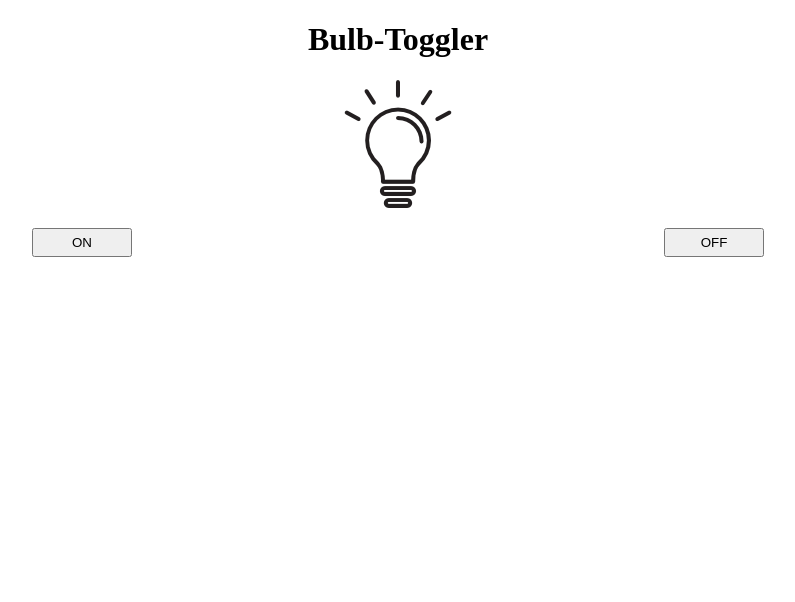
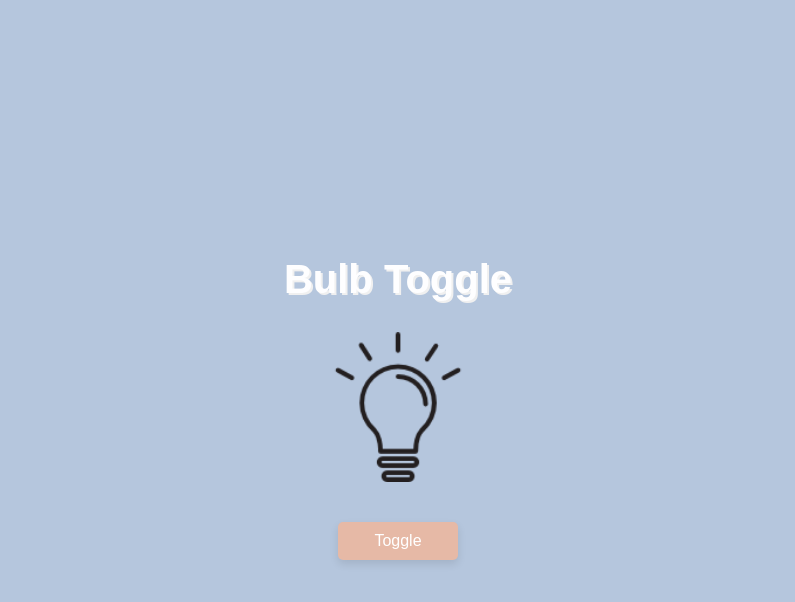
Before and after one commit to rupalikorade/Bulb-Toggler, a plain HTML site: page index.html in a window 1280 px wide. Shown: the whole page, without its empty margins (242-1037 px from the left). Drawn offline with Linux system fonts and the light colour scheme.

Commit message:
page design

```diff
--- a/index.html
+++ b/index.html
@@ -3,52 +3,72 @@
 <head>
     <meta charset="UTF-8">
     <meta name="viewport" content="width=device-width, initial-scale=1.0">
-    <title>Document</title>
+    <title>Bulb Toggle</title>
     <style>
-        .heading{
+        body {
+            font-family: Arial, sans-serif;
+            background: #b5c6dd;
+            color: #333;
+            display: flex;
+            flex-direction: column;
+            align-items: center;
+            justify-content: center;
+            height: 100vh;
+            margin: 0;
+        }
+        .app-title {
             text-align: center;
+            font-size: 2.5em;
+            color: #fefeff;
+            text-shadow: 2px 2px #f0f0f0;
+            margin-bottom: 20px;
         }
-        .off-img{
+        .img-bulb {
+            height: 150px;
             display: block;
             margin: 10px auto;
+            transition: transform 0.3s;
         }
-    .main-container{
-        display: flex;
-        justify-content: center;
-
-    }
-    .btn-toggle{
-        margin:  10px auto;
-        padding: 5px;
-        width: 100px;
-        cursor: pointer;
-        ;
-    }
+        .img-bulb:hover {
+            transform: scale(1.1);
+        }
+        .btn-container {
+            display: flex;
+            justify-content: center;
+            margin-top: 20px;
+        }
+        .btn-toggle {
+            margin: 10px 30px;
+            width: 120px;
+            padding: 10px;
+            font-size: 1em;
+            cursor: pointer;
+            background-color: #E6B9A6;
+            color: white;
+            border: none;
+            border-radius: 5px;
+            box-shadow: 0 4px 8px rgba(0, 0, 0, 0.1);
+            transition: background-color 0.3s, transform 0.3s;
+        }
+        .btn-toggle:hover {
+            background-color:#ee8f67;
+            transform: scale(1.05);        }
 
     </style>
 </head>
 <body>
-    <h1 class="heading">Bulb-Toggler</h1>
-    <img src="off.png" alt="bulb-img" class="off-img" id="img-bulb">
-    <div class="main-container">
-
-        <button type="button" class="btn-toggle" onclick="bulbOn()" >ON</button>
-        <button type="button" class="btn-toggle" onclick="bulbOff()" >OFF</button>
-
+    <h1 class="app-title">Bulb Toggle</h1>
+    <img src="./off.png" alt="bulb off" class="img-bulb" id="img-bulb"/>
+    <div class="btn-container">
+        <button type="button" class="btn-toggle" onclick="toggleBulb()">
+            Toggle
+        </button>
     </div>
     <script>
-        function bulbOn(){
-            const bulbElement = document.getElementById("img-bulb")
-            bulbElement.src = "./on.png"
+        function toggleBulb() {
+            const bulbElement = document.getElementById('img-bulb');
+            bulbElement.src = bulbElement.src.includes("off.png") ? "./on.png" : "./off.png";
         }
-        function bulbOff(){
-            const bulbElement = document.getElementById("img-bulb")
-            bulbElement.src = "./off.png"
-
-                    }
     </script>
-
-
-
 </body>
 </html>
```
